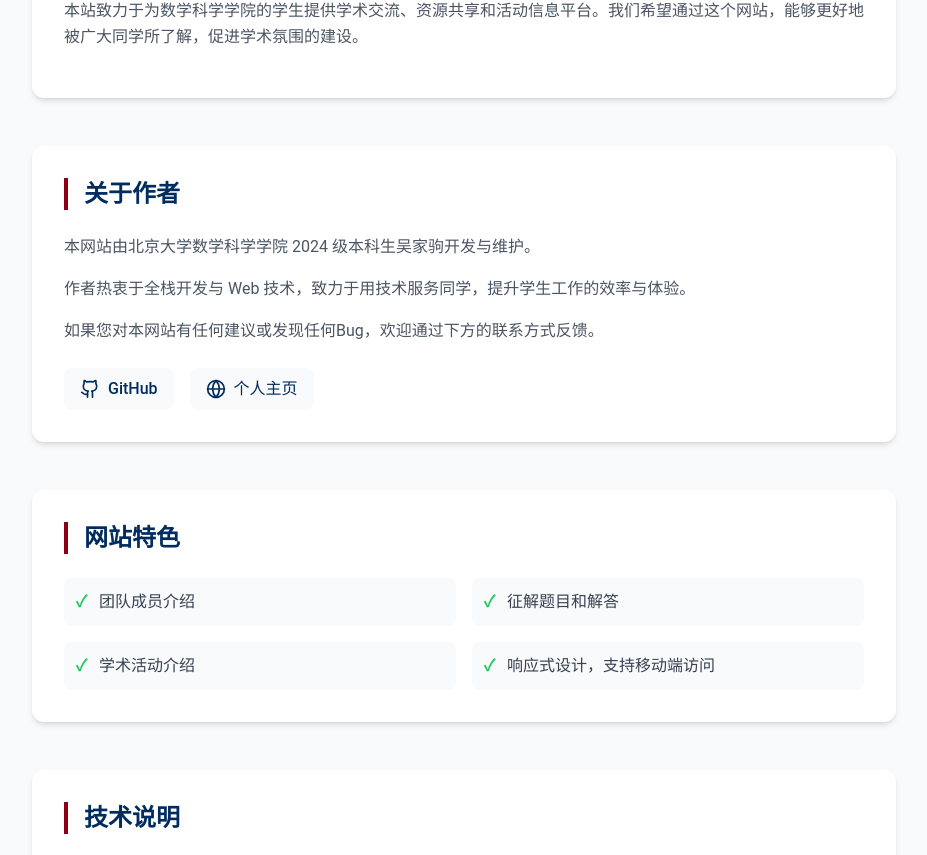
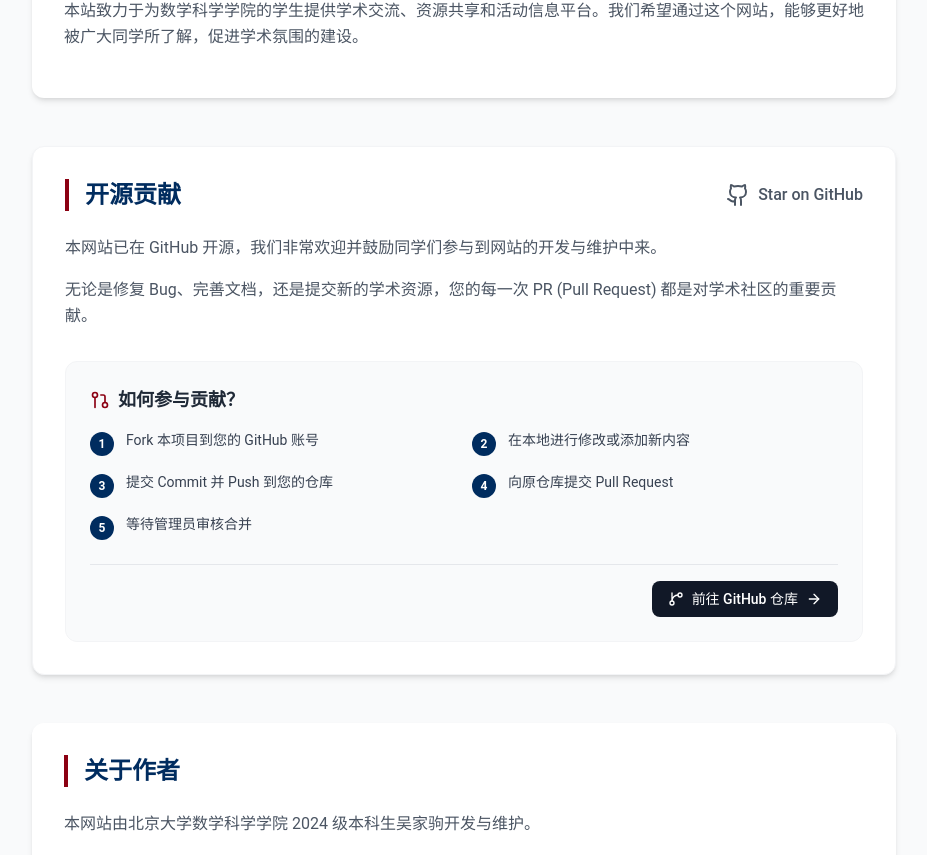
Before and after one commit to wjjpku/Academic-Department-Website, a React (Vite) app: page /about in a window 1280 px wide. Shown: the part 452-1307 px from the top of the page, without its empty margins (176-1103 px from the left). Built offline with nearby package versions, Linux system fonts and the light colour scheme.

Commit message:
feat: add open source contribution guide to about page

```diff
--- a/src/config/index.ts
+++ b/src/config/index.ts
@@ -122,20 +122,13 @@ export const resourcesConfig: {
 } = {
   title: '学术资源',
   subtitle: '汇聚优质学习资料，助力学术探索之路',
-  submitUrl: 'https://wj.qq.com/', // Replace with your actual survey link
+  submitUrl: 'https://wj.qq.com/s2/25364156/62a3/', // Replace with your actual survey link
   categories: [
     {
       id: 'general',
       title: '常用链接',
-      description: '数学学院常用网站入口',
+      description: '学术链接',
       items: [
-        {
-          id: 'portal',
-          title: '北京大学校内门户',
-          description: '选课、查询成绩、缴纳学费等',
-          link: 'https://portal.pku.edu.cn',
-          tags: ['校务']
-        },
         {
           id: 'sms',
           title: '数学科学学院官网',
@@ -144,12 +137,26 @@ export const resourcesConfig: {
           tags: ['学院']
         },
         {
-          id: 'bb',
-          title: '教学网 (Blackboard)',
-          description: '课程资料下载、作业提交',
-          link: 'https://course.pku.edu.cn',
-          tags: ['教学']
-        }
+          id: 'pkuhub',
+          title: 'PKUHUB',
+          description: '北大学生自行搭建的课程资料网站，助力学习进步',
+          link: 'https://pkuhub.cn/',
+          tags: ['资料']
+        },
+        {
+          id: 'tuanwei',
+          title: '更多数院资源',
+          description: '由数院学术科创部负责的资源网站，久未更新，但是资源丰富',
+          link: 'https://flowus.cn/share/afd555bf-fd94-4124-988f-f98653dd3a52',
+          tags: ['资料']
+        },
+        {
+          id: 'library',
+          title: 'Z-Library',
+          description: 'Z-Library，存有大量电子书籍，可以找到大多数课本',
+          link: 'https://zh.z-library.sk/',
+          tags: ['资料']
+        },
       ]
     },
     {
@@ -159,24 +166,24 @@ export const resourcesConfig: {
       items: [
         {
           id: 'handbook',
-          title: '新生手册',
-          description: '包含选课指南、生活攻略等实用信息',
-          pdfPath: '/pdfs/freshman-handbook.pdf',
+          title: '选课手册',
+          description: '2025年选课手册, 包含选课指南、生活攻略等实用信息',
+          pdfPath: '/pdfs/lecture.pdf',
           tags: ['手册', '新生']
         }
       ]
     },
     {
-      id: 'lectures',
-      title: '讲座资料',
-      description: '学术讲座的PPT与录像存档',
+      id: 'more',
+      title: '专业资料',
+      description: '知识分享为导向的pdf资源',
       items: [
         {
           id: 'l1',
-          title: '如何学好数学分析',
-          description: '2024秋季学期学习经验分享会',
-          pdfPath: '/pdfs/ma-learning-guide.pdf',
-          tags: ['数分', '经验分享']
+          title: '计算机基础手册',
+          description: '由臧炫懿学长热心整理的计算机基础手册，伟大！',
+          pdfPath: '/pdfs/shouce.pdf',
+          tags: ['计算机', '经验分享']
         }
       ]
     }
@@ -470,6 +477,21 @@ export const aboutConfig = {
       '响应式设计，支持移动端访问'
     ],
   },
+  openSource: {
+    title: '开源贡献',
+    content: [
+      '本网站已在 GitHub 开源，我们非常欢迎并鼓励同学们参与到网站的开发与维护中来。',
+      '无论是修复 Bug、完善文档，还是提交新的学术资源，您的每一次 PR (Pull Request) 都是对学术社区的重要贡献。',
+    ],
+    repoUrl: 'https://github.com/wjjpku/Academic-Department-Website', // 替换为实际仓库地址
+    guide: [
+      'Fork 本项目到您的 GitHub 账号',
+      '在本地进行修改或添加新内容',
+      '提交 Commit 并 Push 到您的仓库',
+      '向原仓库提交 Pull Request',
+      '等待管理员审核合并'
+    ]
+  },
   techStack: {
     title: '技术说明',
   },
--- a/src/pages/About.tsx
+++ b/src/pages/About.tsx
@@ -1,11 +1,11 @@
 import Navbar from '../components/Navbar';
 import Footer from '../components/Footer';
 import { motion } from 'framer-motion';
-import { Github, Globe } from 'lucide-react';
+import { Github, Globe, GitPullRequest, GitBranch, ArrowRight } from 'lucide-react';
 import { aboutConfig } from '../config';
 
 const About = () => {
-  const { intro, author, features, techStack, contact } = aboutConfig;
+  const { intro, author, features, techStack, contact, openSource } = aboutConfig;
 
   return (
     <div className="min-h-screen bg-gray-50 flex flex-col">
@@ -41,11 +41,75 @@ const About = () => {
             </div>
           </motion.section>
 
+          {/* Open Source Section - New Added */}
+          {openSource && (
+            <motion.section
+              initial={{ opacity: 0, y: 20 }}
+              whileInView={{ opacity: 1, y: 0 }}
+              transition={{ delay: 0.05 }}
+              className="bg-white rounded-xl shadow-md overflow-hidden border border-gray-100"
+            >
+              <div className="p-8">
+                <div className="flex items-center justify-between mb-6">
+                  <h2 className="text-2xl font-bold text-pku-blue border-l-4 border-pku-red pl-4">
+                    {openSource.title}
+                  </h2>
+                  <a
+                    href={openSource.repoUrl}
+                    target="_blank"
+                    rel="noopener noreferrer"
+                    className="flex items-center text-gray-600 hover:text-black transition-colors"
+                  >
+                    <Github size={24} className="mr-2" />
+                    <span className="font-medium">Star on GitHub</span>
+                  </a>
+                </div>
+
+                <div className="prose max-w-none text-gray-600 leading-relaxed mb-8">
+                  {openSource.content.map((paragraph, idx) => (
+                    <p key={idx} className="mb-4">
+                      {paragraph}
+                    </p>
+                  ))}
+                </div>
+
+                <div className="bg-gray-50 rounded-xl p-6 border border-gray-100">
+                  <h3 className="text-lg font-bold text-gray-800 mb-4 flex items-center">
+                    <GitPullRequest size={20} className="mr-2 text-pku-red" />
+                    如何参与贡献？
+                  </h3>
+                  <div className="grid grid-cols-1 md:grid-cols-2 gap-4">
+                    {openSource.guide.map((step, idx) => (
+                      <div key={idx} className="flex items-start">
+                        <div className="flex-shrink-0 w-6 h-6 rounded-full bg-pku-blue text-white flex items-center justify-center text-xs font-bold mt-0.5 mr-3">
+                          {idx + 1}
+                        </div>
+                        <span className="text-sm text-gray-700">{step}</span>
+                      </div>
+                    ))}
+                  </div>
+                  <div className="mt-6 pt-4 border-t border-gray-200 flex justify-end">
+                    <a
+                      href={openSource.repoUrl}
+                      target="_blank"
+                      rel="noopener noreferrer"
+                      className="inline-flex items-center px-4 py-2 bg-gray-900 text-white text-sm font-medium rounded-lg hover:bg-black transition-colors"
+                    >
+                      <GitBranch size={16} className="mr-2" />
+                      前往 GitHub 仓库
+                      <ArrowRight size={16} className="ml-2" />
+                    </a>
+                  </div>
+                </div>
+              </div>
+            </motion.section>
+          )}
+
           {/* Author Section */}
           <motion.section
             initial={{ opacity: 0, y: 20 }}
             whileInView={{ opacity: 1, y: 0 }}
-            transition={{ delay: 0.05 }}
+            transition={{ delay: 0.1 }}
             className="bg-white p-8 rounded-xl shadow-md"
           >
             <h2 className="text-2xl font-bold text-pku-blue mb-6 border-l-4 border-pku-red pl-4">{author.title}</h2>
@@ -76,7 +140,7 @@ const About = () => {
           <motion.section
             initial={{ opacity: 0, y: 20 }}
             whileInView={{ opacity: 1, y: 0 }}
-            transition={{ delay: 0.1 }}
+            transition={{ delay: 0.15 }}
             className="bg-white p-8 rounded-xl shadow-md"
           >
             <h2 className="text-2xl font-bold text-pku-blue mb-6 border-l-4 border-pku-red pl-4">{features.title}</h2>
@@ -120,7 +184,7 @@ const About = () => {
           <motion.section
             initial={{ opacity: 0, y: 20 }}
             whileInView={{ opacity: 1, y: 0 }}
-            transition={{ delay: 0.3 }}
+            transition={{ delay: 0.25 }}
             className="bg-gradient-to-r from-pku-blue to-blue-900 text-white p-8 rounded-xl shadow-md"
           >
             <h2 className="text-2xl font-bold mb-6">{contact.title}</h2>
```
Also changed, not shown: 2 other files (tests, documents, lock files or other folders).
